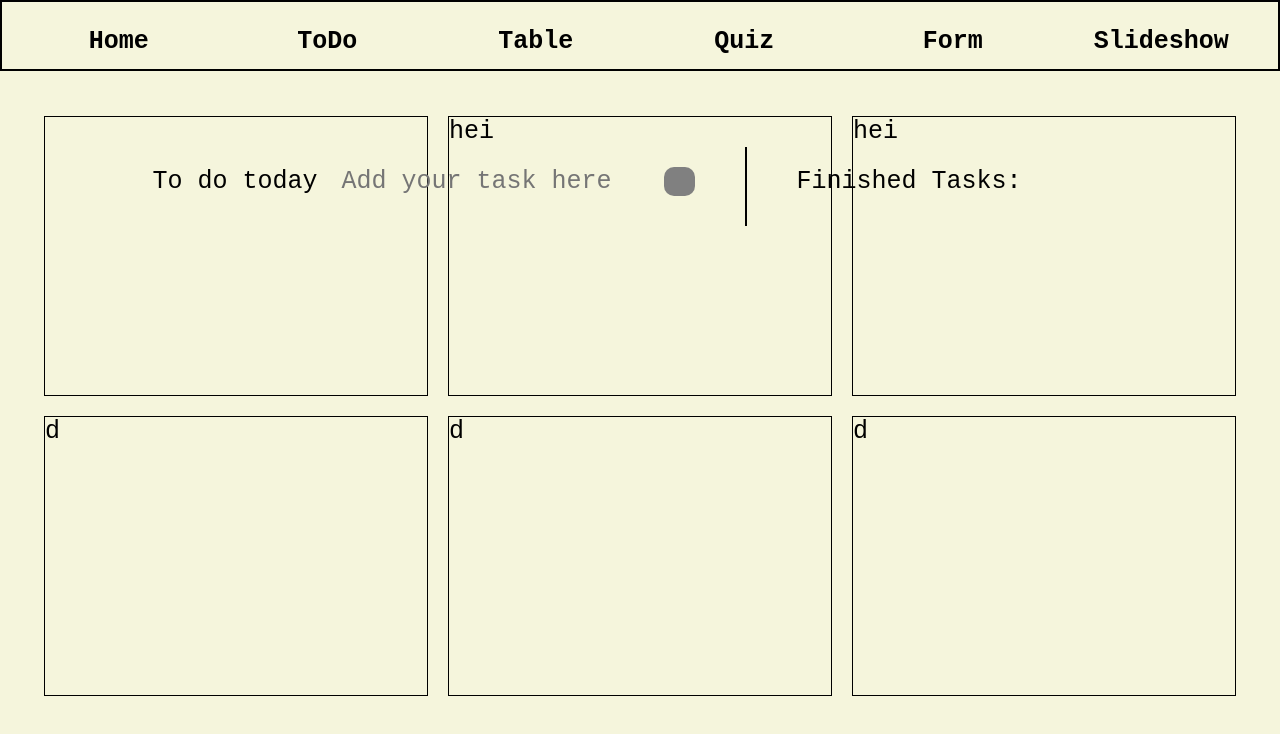
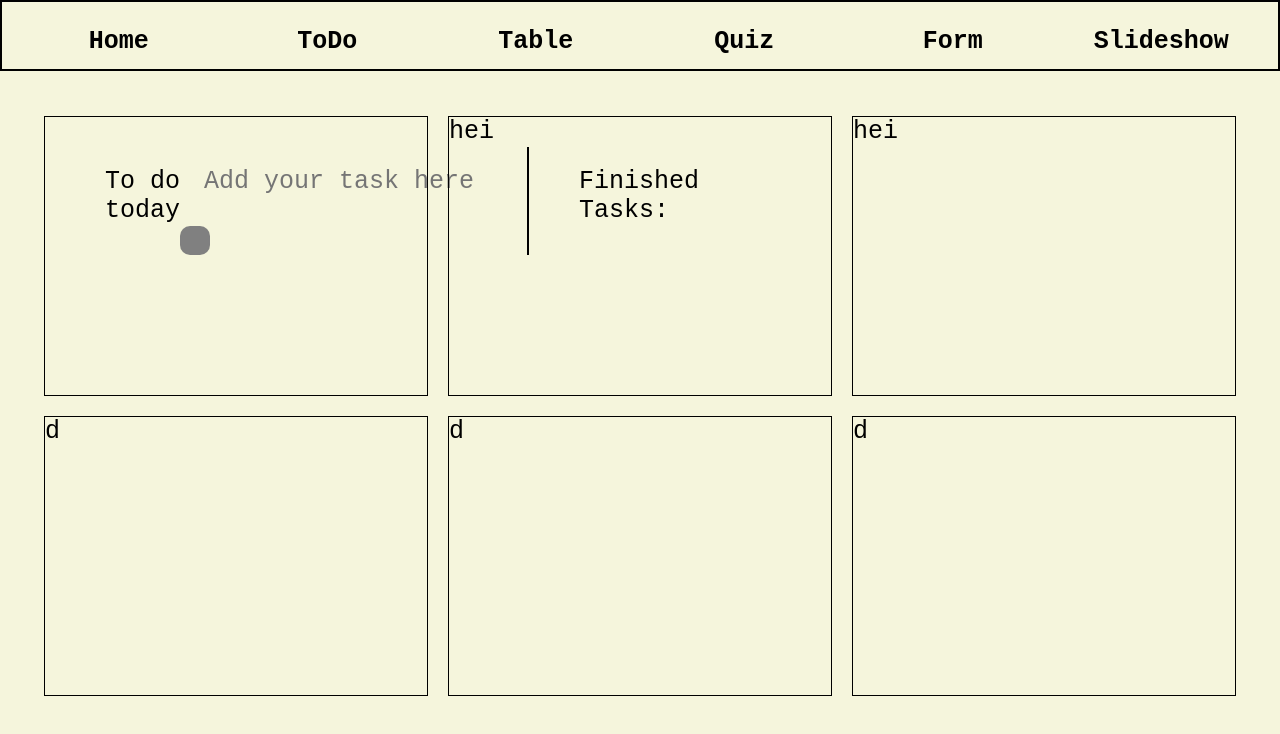
Before and after one commit to marieevensen/comfortableComponents, a Vue app: page / in a window 1280 px wide. Shown: the top 734 px of the page. Built offline with nearby package versions, Linux system fonts and the light colour scheme.

Commit message:
til sigurd pt 2

```diff
--- a/src/views/Todo.vue
+++ b/src/views/Todo.vue
@@ -45,10 +45,6 @@ export default {
       });
     },
     finishedTask(index) {
-      return {
-        task: "",
-        finishedTasks: [ ],
-      },
       this.tasks.push({
         finished: this.task,
       });
@@ -63,7 +59,7 @@ export default {
 <style>
 .todo {
   display: flex;
-  width: 80vw;
+  width: 100%;
   justify-content: center;
   margin-top: 30px;
 }
```
